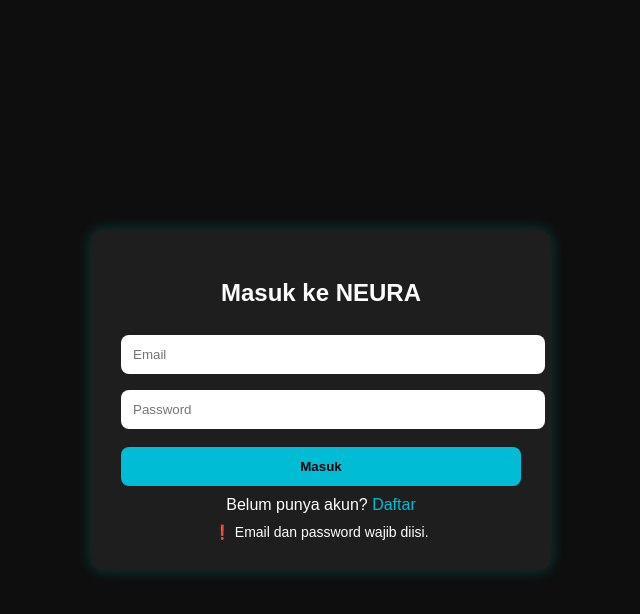
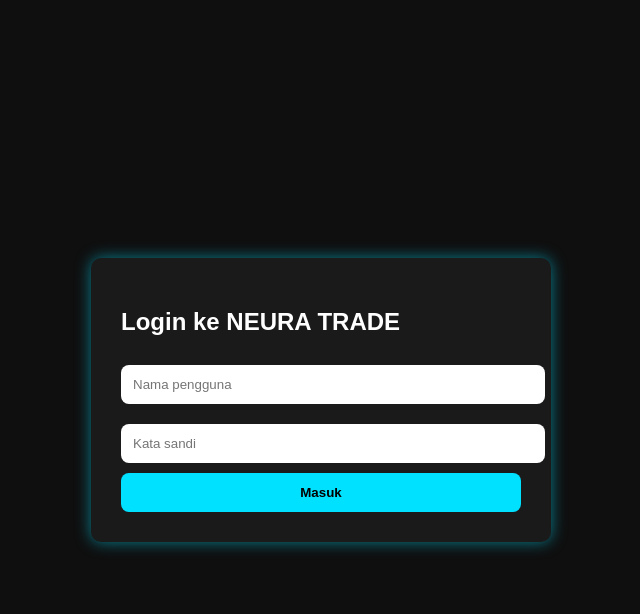
Before and after one commit to wandywan93/NEURA-TRADE, a plain HTML site: page auth.html in a window 1280 px wide. Both pictures are taken after a click on the button "Masuk". Shown: the whole page, without its empty margins (319-959 px from the left). Drawn offline with Linux system fonts and the light colour scheme.

Commit message:
Update auth.html

```diff
--- a/auth.html
+++ b/auth.html
@@ -1,125 +1,71 @@
 <!DOCTYPE html>
 <html lang="id">
 <head>
-  <meta charset="UTF-8">
-  <meta name="viewport" content="width=device-width, initial-scale=1.0">
-  <title>Masuk / Daftar - NEURA TRADE</title>
+  <meta charset="UTF-8" />
+  <meta name="viewport" content="width=device-width, initial-scale=1.0"/>
+  <title>Login - NEURA TRADE</title>
   <style>
     body {
+      background-color: #0f0f0f;
+      color: #fff;
       font-family: Arial, sans-serif;
-      background-color: #0e0e0e;
-      color: white;
       display: flex;
       justify-content: center;
       align-items: center;
       height: 100vh;
       margin: 0;
     }
-    .container {
-      background-color: #1e1e1e;
+    .login-box {
+      background-color: #1a1a1a;
       padding: 30px;
-      border-radius: 12px;
-      box-shadow: 0 0 15px rgba(0, 255, 255, 0.2);
+      border-radius: 10px;
+      box-shadow: 0 0 15px #00e0ff88;
       width: 90%;
       max-width: 400px;
     }
-    h2 {
-      text-align: center;
-      margin-bottom: 20px;
-    }
-    input {
+    input[type="text"], input[type="password"] {
       width: 100%;
       padding: 12px;
-      margin: 8px 0;
+      margin: 10px 0;
       border: none;
       border-radius: 8px;
     }
     button {
       width: 100%;
       padding: 12px;
-      background: #00bcd4;
+      background-color: #00e0ff;
       color: black;
-      font-weight: bold;
       border: none;
       border-radius: 8px;
+      font-weight: bold;
       cursor: pointer;
-      margin-top: 10px;
     }
-    .toggle {
-      margin-top: 10px;
-      text-align: center;
-    }
-    .toggle a {
-      color: #00bcd4;
-      cursor: pointer;
-      text-decoration: none;
-    }
-    .message {
-      margin-top: 10px;
-      text-align: center;
-      font-size: 14px;
+    button:hover {
+      background-color: #00c8e0;
     }
   </style>
 </head>
 <body>
-
-<div class="container" id="form-container">
-  <h2>Masuk ke NEURA</h2>
-  <input type="email" id="email" placeholder="Email">
-  <input type="password" id="password" placeholder="Password">
+  <div class="login-box">
+    <h2>Login ke NEURA TRADE</h2>
+    <input type="text" id="username" placeholder="Nama pengguna" />
+    <input type="password" id="password" placeholder="Kata sandi" />
     <button onclick="login()">Masuk</button>
-  <div class="toggle">Belum punya akun? <a onclick="showRegister()">Daftar</a></div>
-  <div class="message" id="messageBox"></div>
   </div>
 
   <script>
     function login() {
-    const email = document.getElementById("email").value;
+      const user = document.getElementById("username").value;
       const pass = document.getElementById("password").value;
-    const msg = document.getElementById("messageBox");
 
-    if (email === "" || pass === "") {
-      msg.innerText = "❗ Email dan password wajib diisi.";
+      // Simulasi login sederhana
+      if (user === "neura" && pass === "1234") {
+        alert("Login berhasil!");
+        window.location.href = "Dashboard.html"; // arahkan ke dashboard
       } else {
-      msg.innerText = "✅ Berhasil login. Mengarahkan ke dashboard...";
-      setTimeout(() => window.location.href = "Dashboard.html", 1500);
-    }
-  }
-
-  function showRegister() {
-    document.getElementById("form-container").innerHTML = `
-      <h2>Daftar Akun Baru</h2>
-      <input type="text" id="nama" placeholder="Nama Lengkap">
-      <input type="email" id="email" placeholder="Email">
-      <input type="password" id="password" placeholder="Password">
-      <input type="password" id="confirm" placeholder="Ulangi Password">
-      <button onclick="register()">Daftar</button>
-      <div class="toggle">Sudah punya akun? <a onclick="showLogin()">Masuk</a></div>
-      <div class="message" id="messageBox"></div>
-    `;
-  }
-
-  function showLogin() {
-    location.reload();
-  }
-
-  function register() {
-    const nama = document.getElementById("nama").value;
-    const email = document.getElementById("email").value;
-    const pass = document.getElementById("password").value;
-    const confirm = document.getElementById("confirm").value;
-    const msg = document.getElementById("messageBox");
-
-    if (!nama || !email || !pass || !confirm) {
-      msg.innerText = "❗ Semua kolom wajib diisi.";
-    } else if (pass !== confirm) {
-      msg.innerText = "❗ Password tidak cocok.";
-    } else {
-      msg.innerText = "✅ Berhasil daftar. Mengarahkan ke Dashboard...";
-      setTimeout(() => window.location.href = "Dashboard.html", 1500);
+        alert("Nama pengguna atau sandi salah!");
       }
     }
   </script>
-
 </body>
 </html>
```
Lines whose indentation alone changed are shown as unchanged.
